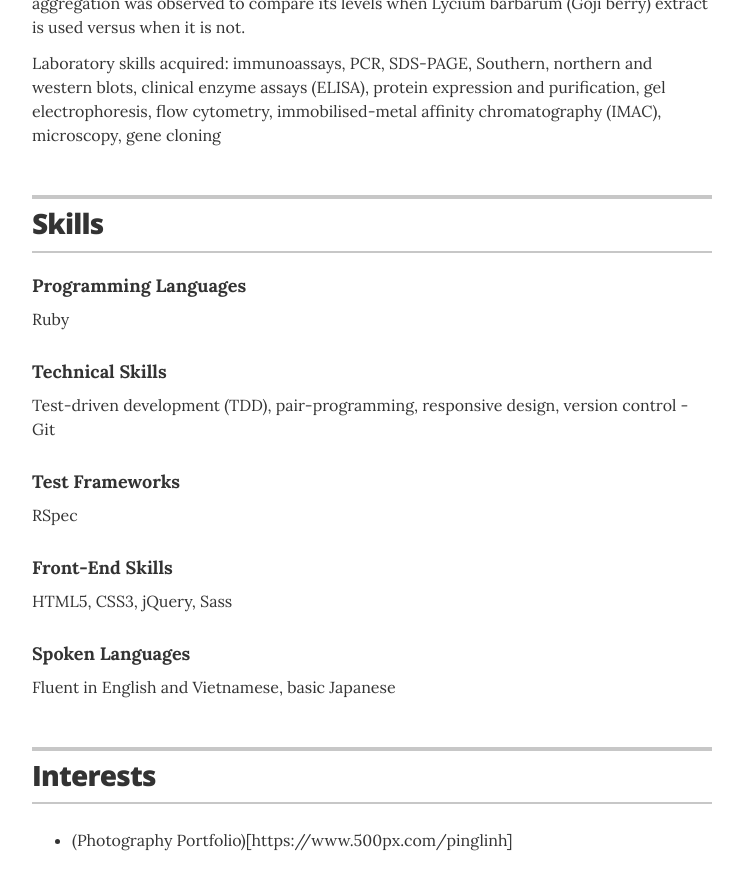
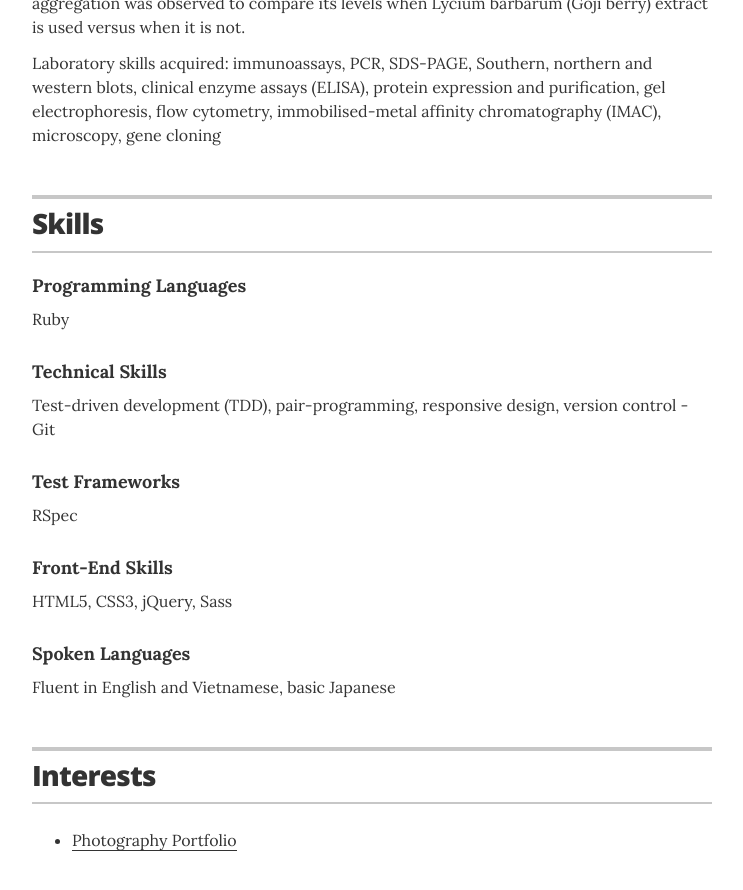
Before and after one commit to pinglinh/CV, a Jekyll site: the page built from index.html, in a window 1280 px wide and 900 px high, scrolled down 1986 px. Shown: the top 890 px of the window, without its empty margins (268-1011 px from the left). Built offline with Jekyll 4.4.1, drawn with Linux system fonts in a browser that asks for light colours; part of the change alters nothing that is shown.

Commit message:
Added anchor tag for photography portfolio link

```diff
--- a/_layouts/resume.html
+++ b/_layouts/resume.html
@@ -252,8 +252,8 @@
 
         <div class="resume-item">
           <ul class="resume-item-list">
-            <li>(Photography Portfolio)[https://www.500px.com/pinglinh]
-<!--               <a href="https://www.500px.com/pinglinh">Photography Portfolio</a> -->
+            <li><!-- (Photography Portfolio)[https://www.500px.com/pinglinh] -->
+              <a href="https://www.500px.com/pinglinh">Photography Portfolio</a>
             </li>
           </ul>
         </div>
```
